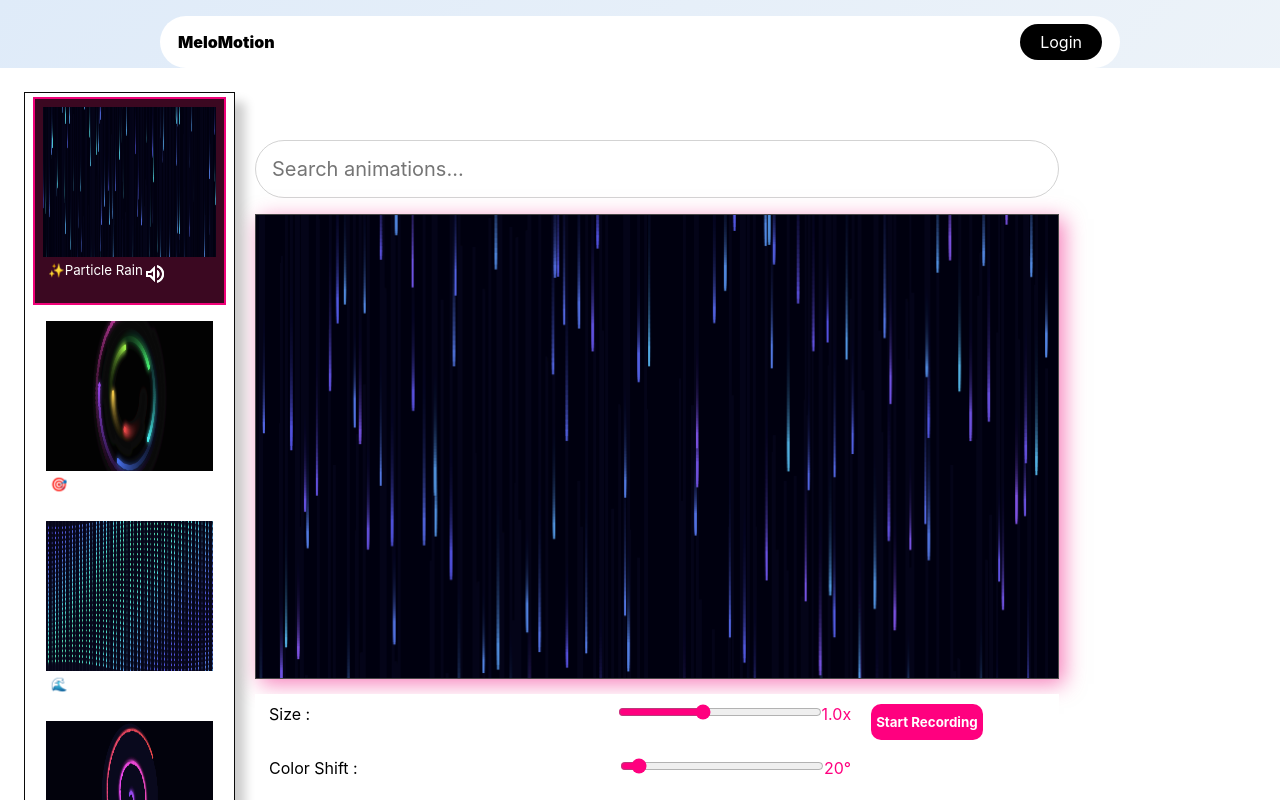
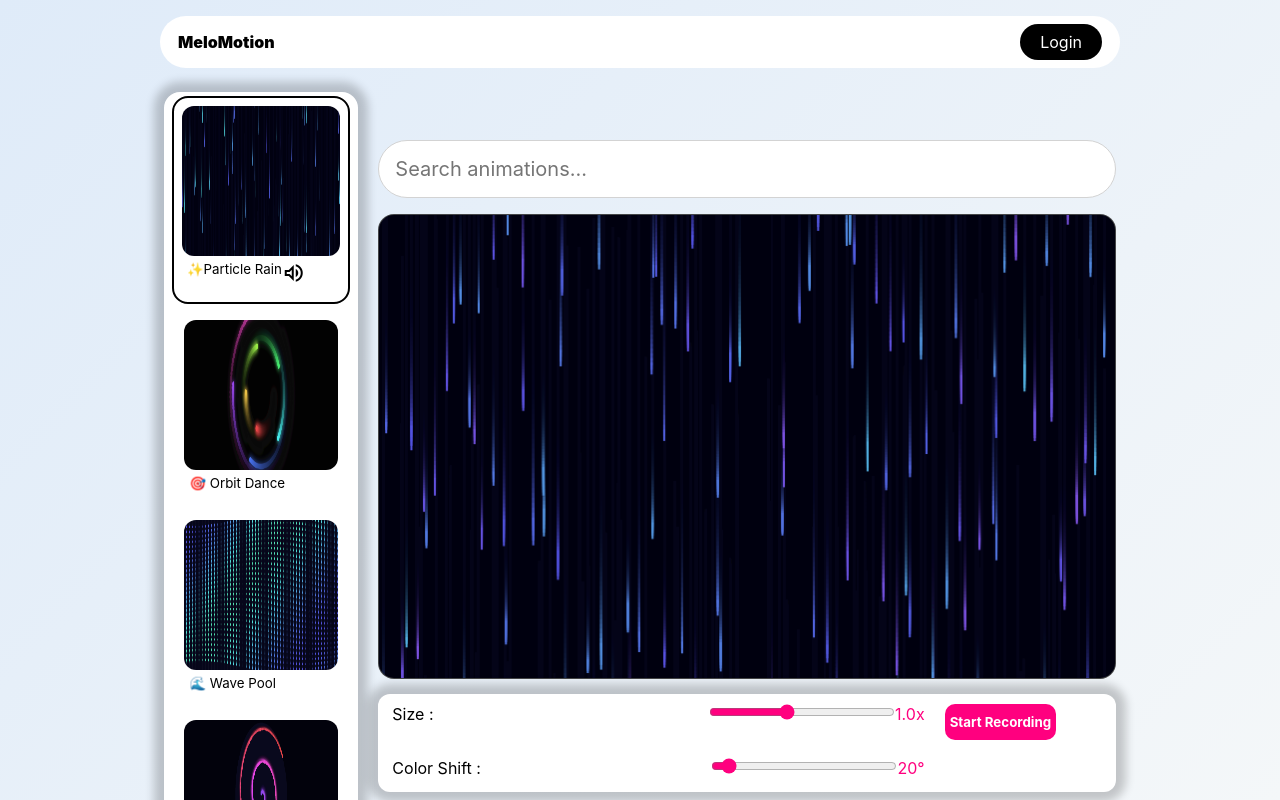
Before and after one commit to ABHISHEK-7455-coder/Oddly-Animation, a React (Vite) app: page / in a window 1280 px wide. Both pictures are taken after a click on the button "Explore Gallery". Shown: the top 800 px of the page. Built offline with nearby package versions, Linux system fonts and the light colour scheme.

Commit message:
add changes

```diff
--- a/src/components/Animation.css
+++ b/src/components/Animation.css
@@ -1,11 +1,11 @@
 .main-container {
     /* display: flex; */
     height: auto;
-    width: 84vw;
-    background: white;
+    width: 78%;
+    background: transparent;
     font-family: 'Segoe UI', Tahoma, Geneva, Verdana, sans-serif;
     /* padding: 20px; */
-    margin-top: 0px;
+    margin: 0px auto 10px auto;
 }
 
 .container {
@@ -92,9 +92,9 @@
     backdrop-filter: blur(10px);
     padding: 0px 8px 0px 8px;
     overflow-x: auto;
-    box-shadow: 10px 10px 10px rgba(0, 0, 0, 0.2);
-    border: 1px solid #0A0A0A;
-    border-radius: 0px;
+    box-shadow: 0px 0px 10px 10px rgba(0, 0, 0, 0.2);
+    /* border: 1px solid #0A0A0A; */
+    border-radius: 16px;
     margin: auto;
     display: flex;
     flex-direction: column;
@@ -127,6 +127,7 @@
     flex-direction: column;
     gap: 0px;
     scrollbar-width: none;
+    border-radius: 16px;
 }
 
 /* Controls */
@@ -308,7 +309,7 @@
     /* background: rgba(255, 255, 255, 0.1); */
     /* color: #764ba2; */
     border: none;
-    border-radius: 0px;
+    border-radius: 16px;
     cursor: pointer;
     display: flex;
     flex-direction: column;
@@ -316,8 +317,8 @@
 }
 
 .animation-btn.active {
-    background: #3B0821;
-    border: 2px solid #F00178;
+    /* background: #3B0821; */
+    border: 2px solid black;
     /* box-shadow: 0px 8px 20px black; */
     width: 100%;
 }
@@ -326,15 +327,19 @@
     display: flex;
     padding: 5px 5px;
     justify-content: space-between;
-    color: white;
+    color: black;
 }
 
 .audio-toggle {
     border: none;
-    color: #fff;
+    color: black;
     font-size: 16px;
     background: transparent;
     cursor: pointer;
+}
+
+.material-symbols-outlined {
+    color: black;
 }
 
 /* Canvas / Video Area */
@@ -353,9 +358,8 @@
 .animation-canvas {
     width: 100%;
     height: 465px;
-    border-radius: 0px;
-    box-shadow: 5px 5px 20px rgba(240, 1, 120, 0.5);
-    ;
+    border-radius: 16px;
+    /* box-shadow: 5px 5px 20px rgba(240, 1, 120, 0.5); */
     background: rgba(0, 0, 0, 0.8);
     border: 1px solid rgba(255, 255, 255, 0.1);
 
@@ -439,12 +443,12 @@
     /* flex-direction: column; */
     padding: 20px;
     width: 100%;
-    border-radius: 0px;
+    border-radius: 12px;
     margin-top: 15px;
     background-color: #0A0A0A;
     gap: 20px;
     color: black;
-
+    box-shadow: 0px 0px 10px 10px rgba(0, 0, 0, 0.2);
 }
 
 .size-color {
--- a/src/components/Animation.jsx
+++ b/src/components/Animation.jsx
@@ -412,124 +412,6 @@ const Animation = () => {
         setShowFormatMenuId(null);
     };
 
-    // const downloadJSON = (rec) => {
-    //     if (!rec) return;
-    //     // If your recordings include config, put it here; otherwise save metadata only
-    //     const json = {
-    //         id: rec.id,
-    //         name: rec.name,
-    //         // animationConfig: rec.config || {}
-    //     };
-    //     const blob = new Blob([JSON.stringify(json, null, 2)], { type: "application/json" });
-    //     const url = URL.createObjectURL(blob);
-    //     const a = document.createElement("a");
-    //     a.href = url;
-    //     a.download = `${rec.name}.json`;
-    //     document.body.appendChild(a);
-    //     a.click();
-    //     document.body.removeChild(a);
-    //     setShowFormatMenuId(null);
-    // };
-
-    // const downloadAsMP4 = async (rec) => {
-    //     if (!rec) return;
-    //     setIsConverting(true);
-    //     showToast("Converting to MP4...");
-
-    //     try {
-    //         await ensureFfmpeg();
-    //         const ffmpeg = ffmpegRef.current;
-
-    //         // write webm input (rec.data is a dataURL)
-    //         await ffmpeg.writeFile("input.webm", await fetchFile(rec.data));
-
-    //         // execute conversion using new API (run)
-    //         await ffmpeg.run(
-    //             "-i", "input.webm",
-    //             "-c:v", "libx264",
-    //             "-preset", "veryfast",
-    //             "-crf", "23",
-    //             "output.mp4"
-    //         );
-
-    //         // read output
-    //         const data = await ffmpeg.readFile("output.mp4");
-    //         const blob = new Blob([data], { type: "video/mp4" });
-
-    //         const url = URL.createObjectURL(blob);
-    //         const a = document.createElement("a");
-    //         a.href = url;
-    //         a.download = `${rec.name}.mp4`;
-    //         document.body.appendChild(a);
-    //         a.click();
-    //         document.body.removeChild(a);
-
-    //     } catch (err) {
-    //         console.error("MP4 conversion error", err);
-    //         showToast("MP4 conversion failed");
-    //     } finally {
-    //         setIsConverting(false);
-    //         setShowFormatMenuId(null);
-
-    //         // cleanup if available
-    //         try { await ffmpegRef.current.deleteFile("input.webm"); } catch (e) { }
-    //         try { await ffmpegRef.current.deleteFile("output.mp4"); } catch (e) { }
-    //     }
-    // };
-
-    // const downloadAsGIF = async (rec) => {
-    //     if (!rec) return;
-    //     setIsConverting(true);
-    //     showToast("Converting to GIF...");
-
-    //     try {
-    //         await ensureFfmpeg();
-    //         const ffmpeg = ffmpegRef.current;
-
-    //         await ffmpeg.writeFile("input.webm", await fetchFile(rec.data));
-
-    //         // palette generation
-    //         await ffmpeg.run(
-    //             "-i", "input.webm",
-    //             "-vf", "fps=12,scale=480:-1:flags=lanczos,palettegen",
-    //             "palette.png"
-    //         );
-
-    //         // gif generation using palette
-    //         await ffmpeg.run(
-    //             "-i", "input.webm",
-    //             "-i", "palette.png",
-    //             "-filter_complex",
-    //             "fps=12,scale=480:-1:flags=lanczos[x];[x][1:v]paletteuse",
-    //             "output.gif"
-    //         );
-
-    //         const data = await ffmpeg.readFile("output.gif");
-    //         const blob = new Blob([data], { type: "image/gif" });
-
-    //         const url = URL.createObjectURL(blob);
-    //         const a = document.createElement("a");
-    //         a.href = url;
-    //         a.download = `${rec.name}.gif`;
-    //         document.body.appendChild(a);
-    //         a.click();
-    //         document.body.removeChild(a);
-
-    //     } catch (err) {
-    //         console.error("GIF conversion error", err);
-    //         showToast("GIF conversion failed");
-    //     } finally {
-    //         setIsConverting(false);
-    //         setShowFormatMenuId(null);
-
-    //         try { await ffmpegRef.current.deleteFile("input.webm"); } catch (e) { }
-    //         try { await ffmpegRef.current.deleteFile("palette.png"); } catch (e) { }
-    //         try { await ffmpegRef.current.deleteFile("output.gif"); } catch (e) { }
-    //     }
-    // };
-
-    // ----------------- end helpers -----------------
-
     return (
         <div className="main-container">
             {/* Mobile Dropdowns */}
@@ -594,7 +476,7 @@ const Animation = () => {
                                     setSelectedAnimation(anim.id);
                                 }}
                             >
-                                <img src={anim.image} width="100%" height="150px" style={{ borderRadius: "0px" }} />
+                                <img src={anim.image} width="100%" height="150px" style={{ borderRadius: "12px" }} />
                                 <div className="anim-name">
                                     {anim.name}
                                     {selectedAnimation === anim.id && (
--- a/src/components/Footer.css
+++ b/src/components/Footer.css
@@ -54,6 +54,7 @@
     display: grid;
     grid-template-columns: repeat(4, 1fr);
     gap: 18px;
+    background: none;
 }
 
 
--- a/src/components/Gallery.css
+++ b/src/components/Gallery.css
@@ -6,7 +6,7 @@
     margin: auto;
     /* display: flex; */
     justify-content: space-around;
-    background-color: white;
+    background-color: transparent;
     height: auto;
     color: white;
    /* flex-direction: column; */
--- a/src/components/HeroSection.css
+++ b/src/components/HeroSection.css
@@ -121,16 +121,24 @@ nav {
   color: black;
   display: flex;
   justify-content: space-between;
+  background-color: white;
+  border-radius: 20px;
+  padding: 8px 20px;
 }
 
 .nav-link {
-  border: 1px solid lightgray;
-  border-radius: 20px;
-  width: 150px;
-  height: 180px;
   text-align: center;
   align-self: center;
   color: black;
+  background: #E3F1FD;
+  border-radius: 16px;
+  padding: 4px 16px;
+}
+
+.nav-link:hover {
+  background: rgb(119, 147, 239);
+  border-radius: 16px;
+  padding: 4px 16px;
 }
 
 /* ✨ Keyframes */
--- a/src/pages/About.css
+++ b/src/pages/About.css
@@ -7,7 +7,7 @@
 
 .about-wrapper {
   min-height: 100vh;
-  background: linear-gradient(180deg, #f4f8ff, #eef6ff);
+  background: transparent;
   color: #0f172a;
 }
 
@@ -61,7 +61,7 @@
 /* Hero Card */
 .hero-card {
   margin: 40px auto;
-  max-width: 1100px;
+  width: 75%;
   padding: 90px 40px;
   text-align: center;
   border-radius: 40px;
@@ -115,7 +115,7 @@
 
 /* Info Section */
 .info-section {
-  max-width: 1100px;
+  width: 80%;
   margin: 60px auto;
   padding: 0 40px;
   display: grid;
@@ -161,7 +161,7 @@
 }
 
 .purpose {
-  background: #ede9fe;
+  background: white;
   font-size: 28px;
 }
 
--- a/src/pages/Home.css
+++ b/src/pages/Home.css
@@ -36,6 +36,10 @@
   scrollbar-width: none;
   padding: 4px;
   gap: 40px;
+}
+
+.anim-cards img {
+  border-radius: 16px;
 }
 
 .anim-cards h3 {
```
